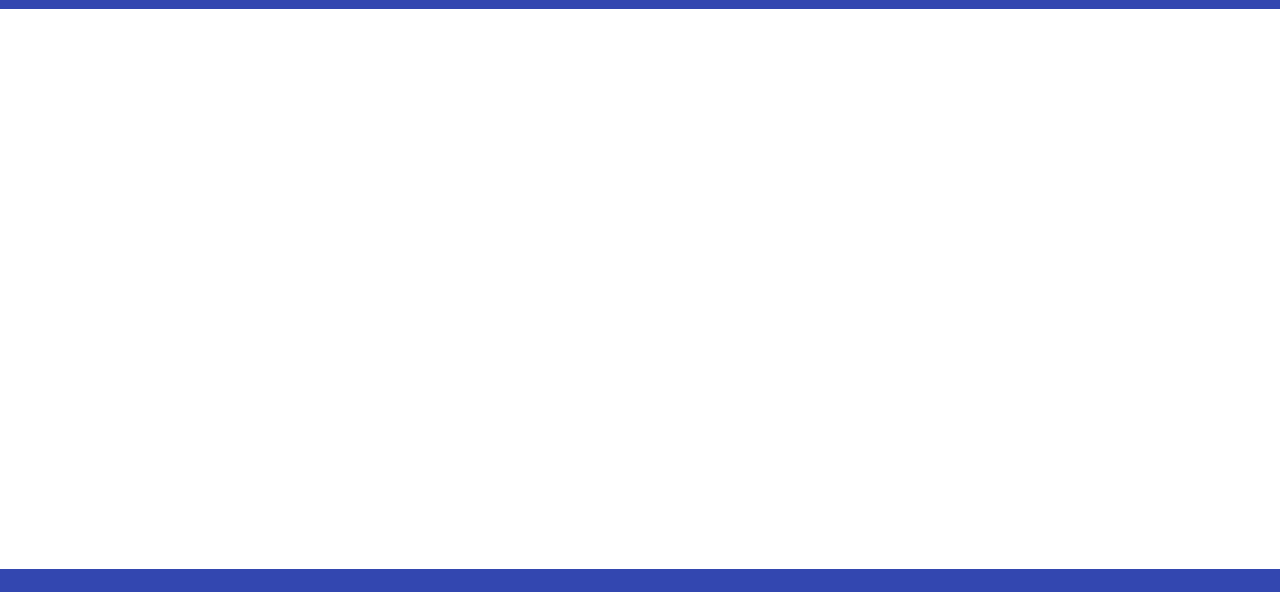
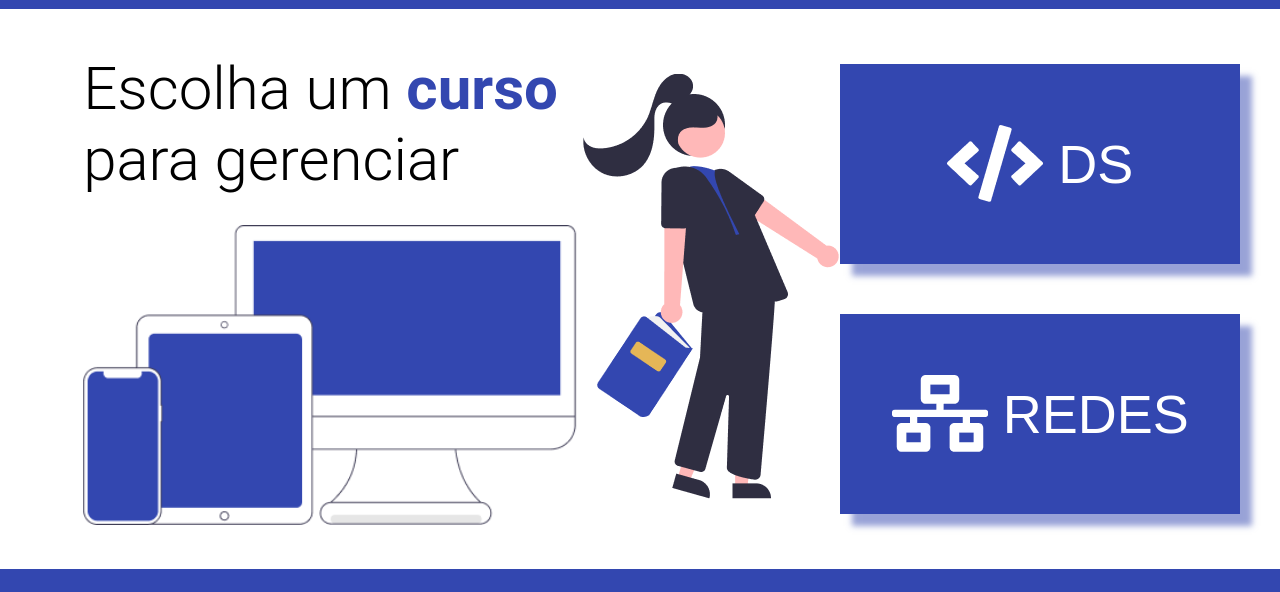
Before and after one commit to gustavidal/lion-school, a plain HTML site: page index.html in a window 1280 px wide. Shown: the part 91-683 px from the top of the page. Drawn offline with Linux system fonts and the light colour scheme.

Commit message:
feat: finalizar main

```diff
--- a/css/style.css
+++ b/css/style.css
@@ -1,5 +1,5 @@
 :root {
-    --main-color: #3347B0;
+    --main-color: #3347b0;
 }
 
 body {
@@ -28,6 +28,50 @@ main {
     align-items: center;
     justify-content: center;
     flex-grow: 1;
+}
+
+.hero {
+    display: flex;
+    width: 87%;
+    justify-content: space-between;
+    align-items: center;
+}
+
+.hero .hero-left {
+    display: flex;
+    flex-direction: column;
+    gap: 30px;
+}
+
+.hero .hero-left p {
+    font-size: 60px;
+    font-weight: 300;
+    width: 500px;
+}
+
+.hero .hero-left p span {
+    color: var(--main-color);
+    font-weight: 700;
+}
+
+.hero .hero-right {
+    display: flex;
+    flex-direction: column;
+    gap: 50px;
+}
+
+.hero .hero-right button {
+    background-color: var(--main-color);
+    color: #fff;
+    display: flex;
+    align-items: center;
+    justify-content: center;
+    gap: 15px;
+    height: 200px;
+    width: 400px;
+    border: none;
+    font-size: 54px;
+    box-shadow: 12px 12px 6px rgba(51, 71, 176, 0.5);
 }
 
 footer {
--- a/index.html
+++ b/index.html
@@ -13,7 +13,27 @@
         <img src="./img/logo.png" alt="Logo Lion School">
         <img src="./img/sair.png" alt="Sair">
     </header>
-    <main></main>
+    <main>
+        <div class="hero">
+            <div class="hero-left">
+                <p>Escolha um <span>curso</span> para gerenciar</p>
+                <img src="./img/devices.png" alt="Dispositivos (da esquerda para a direita: celular, tablet, computador)">
+            </div>
+            <div class="hero-center">
+                <img src="./img/student.png" alt="Estudante feminina">
+            </div>
+            <div class="hero-right">
+                <button>
+                    <img src="./img/code.png" alt="">
+                    DS
+                </button>
+                <button>
+                    <img src="./img/redes.png" alt="">
+                    REDES
+                </button>
+            </div>
+        </div>
+    </main>
     <footer>
         <div class="frame">
             <div class="info">
```
Also changed, not shown: img/code.png (added), img/redes.png (added).
